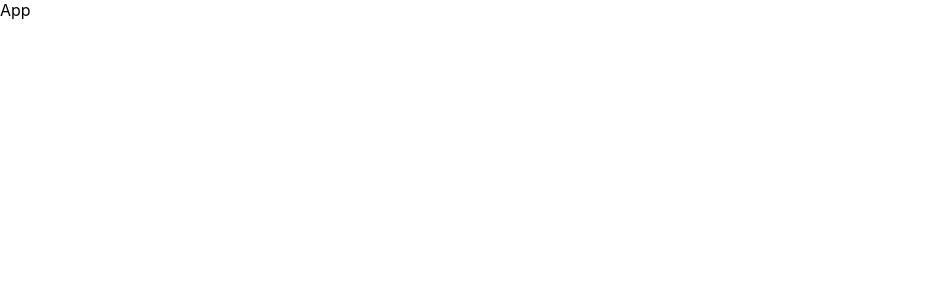
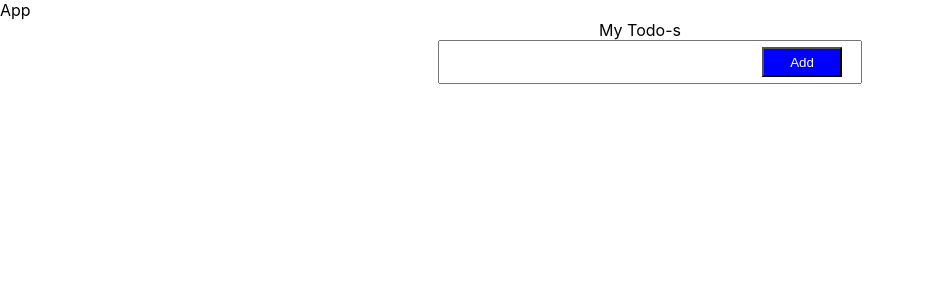
Before and after one commit to ruzabaj/todo-redux, a React (Create React App) app: page / in a window 1280 px wide. Shown: the top 300 px of the page, without its empty margins (0-925 px from the left). Built offline with nearby package versions, Linux system fonts and the light colour scheme.

Commit message:
todo input and button

```diff
--- a/src/components/Todo.js
+++ b/src/components/Todo.js
@@ -1,12 +1,23 @@
-import React from 'react'
+import React from "react";
+import { useState } from "react";
+import "../sass/todo.scss";
 
 const Todo = () => {
+    const [inputValue , setInputvalue] = useState('');
+    const inputText =()=>{
+
+    }
   return (
-    <div>
-        <div className="heading">My Todo-s</div>
-        <input type="text"/>
+    <div className="todo-outer">
+    <div className="todo">
+      <div className="heading">My Todo-s</div>
+      <div className="input-todo">
+        <input type="text" onChange="inputText"  value={inputValue}/>
+        <button type="submit" className="btn-add" >Add</button>
+      </div>
     </div>
-  )
-}
+    </div>
+  );
+};
 
-export default Todo
+export default Todo;
--- a/src/index.js
+++ b/src/index.js
@@ -2,12 +2,14 @@ import React from 'react';
 import ReactDOM from 'react-dom/client';
 import './index.css';
 import App from './App';
+import Todo from './components/Todo';
 import reportWebVitals from './reportWebVitals';
 
 const root = ReactDOM.createRoot(document.getElementById('root'));
 root.render(
   <React.StrictMode>
     <App />
+    <Todo/>
   </React.StrictMode>
 );
 
--- /dev/null
+++ b/src/sass/_config.scss
@@ -0,0 +1,3 @@
+$background-color:grey;
+$primary-color:blue;
+$secondary-color:white;
--- /dev/null
+++ b/src/sass/todo.scss
@@ -0,0 +1,20 @@
+@import './config';
+
+.todo{
+    display: flex;
+    flex-direction: column;
+    text-align: center;
+    align-items: center;
+}
+input[type=text]{
+    width: 400px;
+    height: 20px;
+    padding: 10px;
+}
+.btn-add{
+    width: 80px;
+    height: 30px;
+    margin-left: -100px;
+    background-color: $primary-color;
+    color: $secondary-color;
+}
```
Also changed, not shown: src/action/index.js (added, +18 -0 lines), src/reducer/Todoreducer.js (added), src/reducer/index.js (added).
